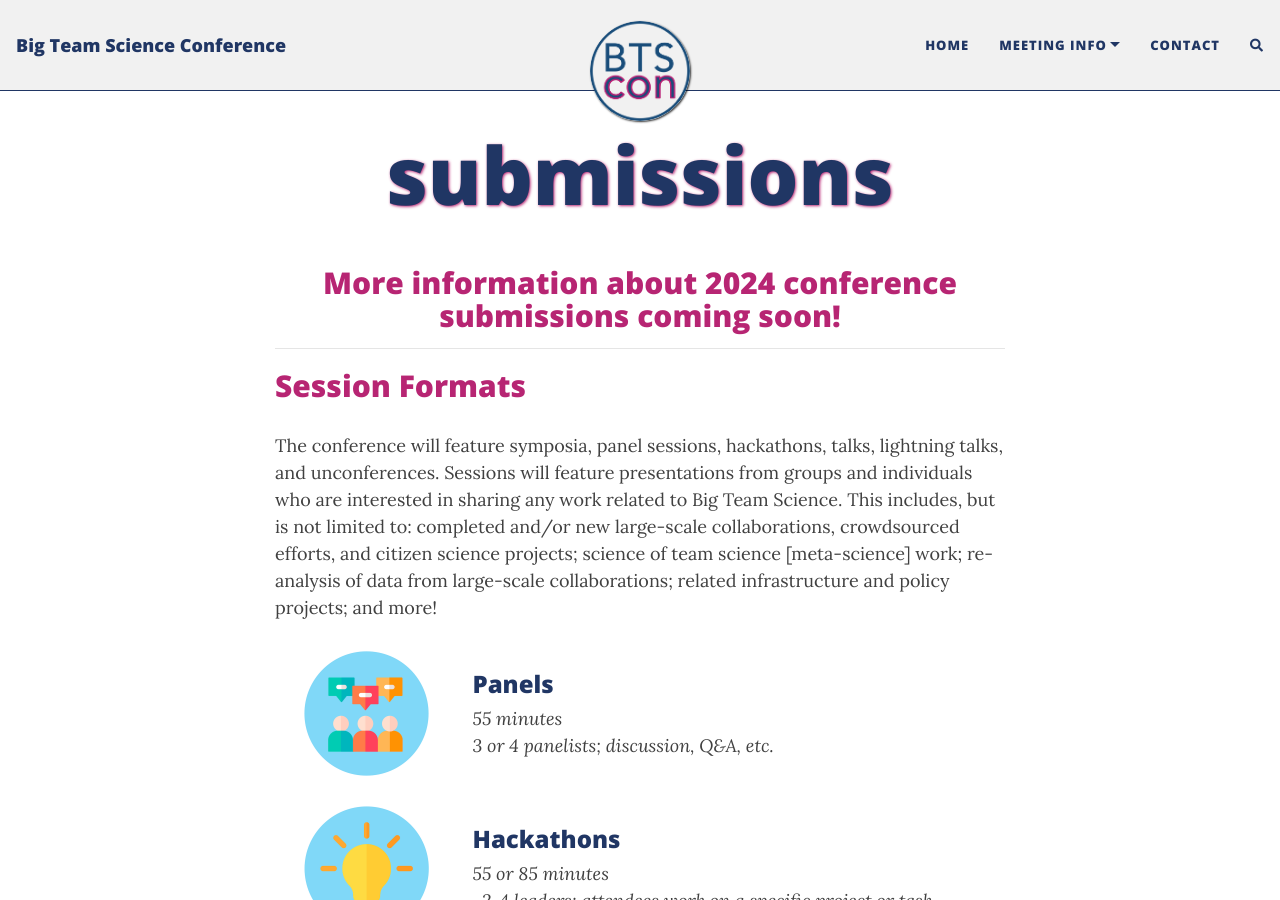
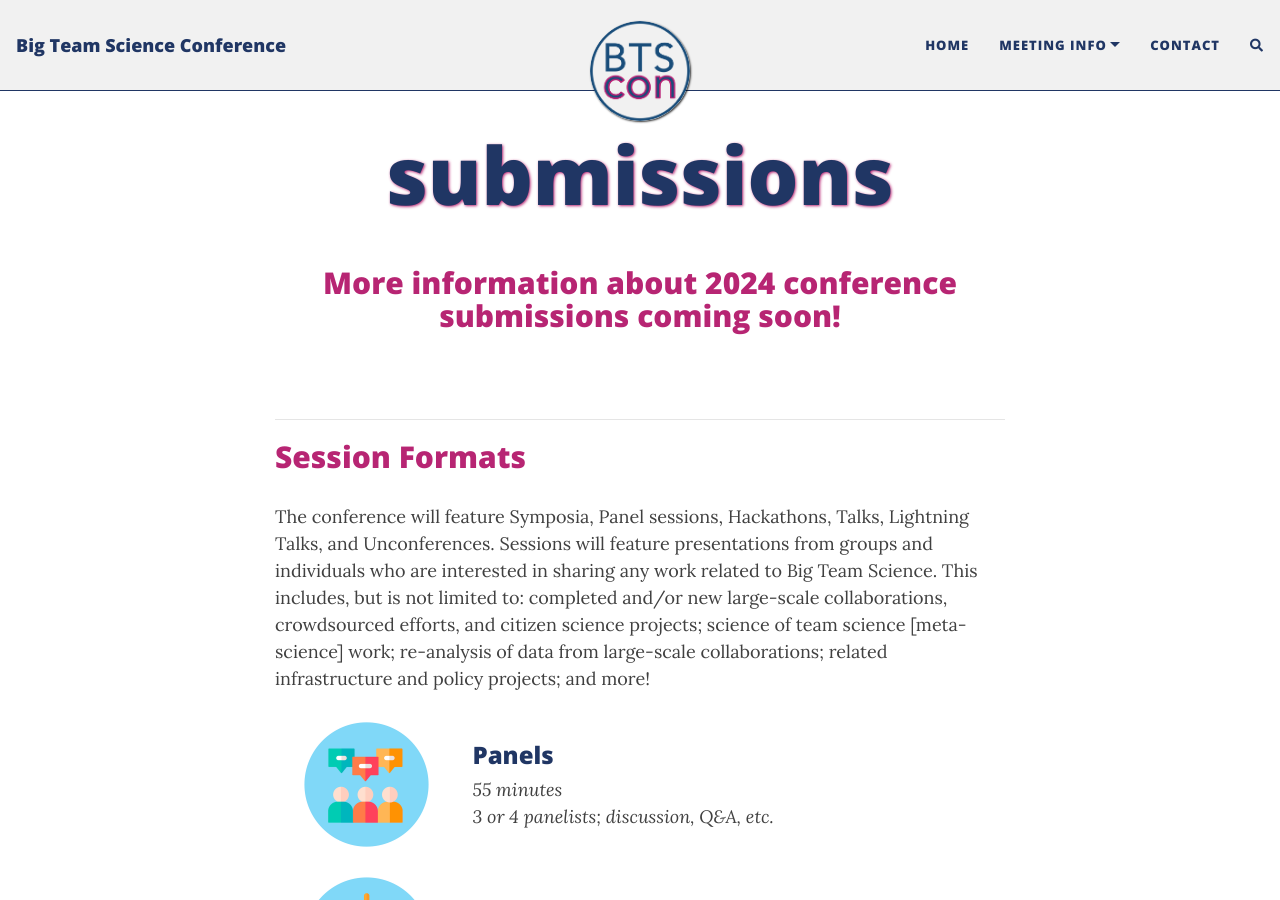
Before and after one commit to bigteamscienceconference/bigteamscienceconference.github.io, a Jekyll site: the page built from submissions.md, in a window 1280 px wide and 900 px high. Built offline with Jekyll 4.4.1, drawn with Linux system fonts in a browser that asks for light colours; nearby versions of some CDN libraries; comment, search, counter and statistics services are not loaded.

Commit message:
Update submissions.md

```diff
--- a/submissions.md
+++ b/submissions.md
@@ -18,13 +18,15 @@ Submissions for all <a href="#sessions">session types</a> are now open!
 
 <!--
 <h3 align="center">Deadline: <s>July 31, 2023</s> extended to August 14, 2023</h3>
+-->
+
 <br>
--->
+
 
 ***
 <h2 id="sessions">Session Formats</h2>
 
-The conference will feature symposia, panel sessions, hackathons, talks, lightning talks, and unconferences. Sessions will feature presentations from groups and individuals who are interested in sharing any work related to Big Team Science. This includes, but is not limited to: completed and/or new large-scale collaborations, crowdsourced efforts, and citizen science projects; science of team science [meta-science] work; re-analysis of data from large-scale collaborations; related infrastructure and policy projects; and more!
+The conference will feature Symposia, Panel sessions, Hackathons, Talks, Lightning Talks, and Unconferences. Sessions will feature presentations from groups and individuals who are interested in sharing any work related to Big Team Science. This includes, but is not limited to: completed and/or new large-scale collaborations, crowdsourced efforts, and citizen science projects; science of team science [meta-science] work; re-analysis of data from large-scale collaborations; related infrastructure and policy projects; and more!
 
 <section>
   <div class="container">
```
